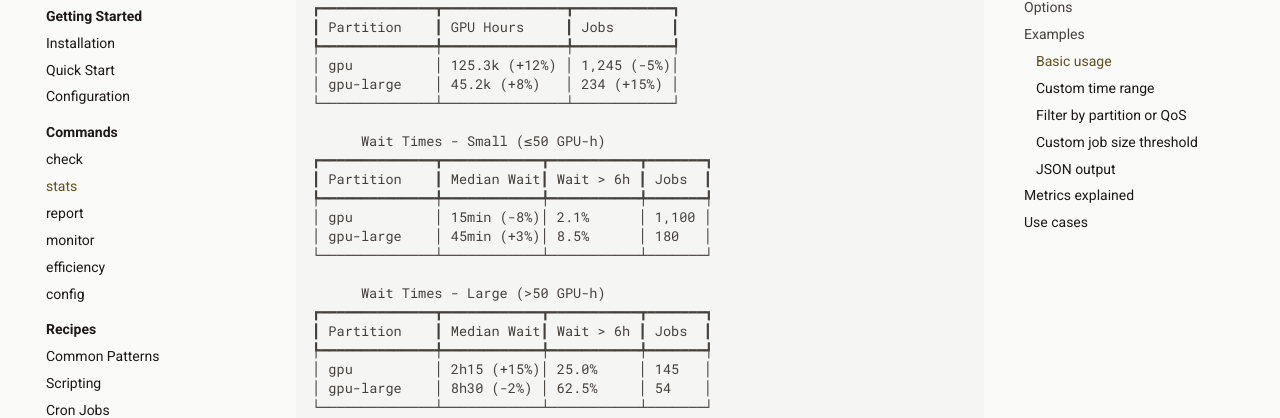
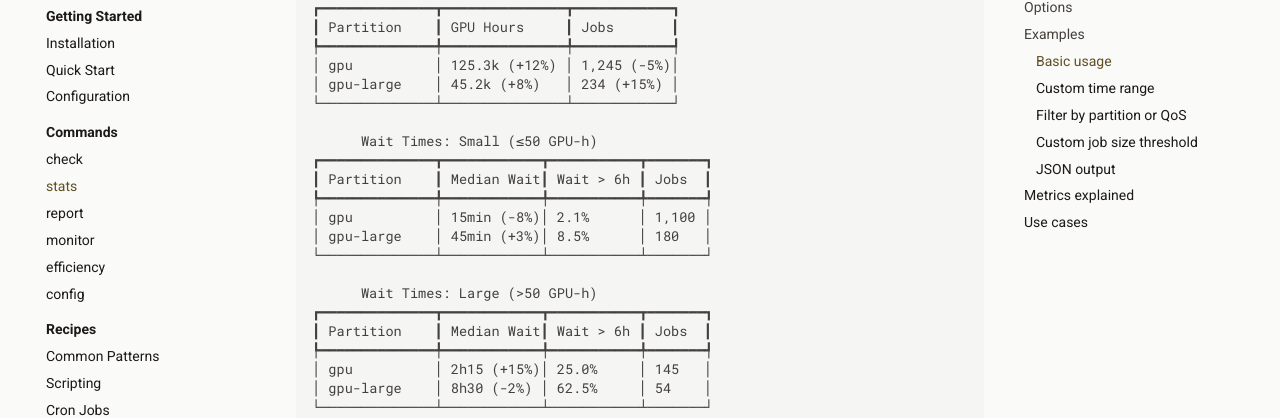
Before and after one commit to dedalus-labs/slurmq, an MkDocs documentation site: the page built from docs/commands/stats.md, in a window 1280 px wide and 900 px high, scrolled down 913 px. Shown: the part 128-546 px from the top of the window. Built offline with MkDocs 1.6.1 and Material for MkDocs 9.7.7, drawn with Linux system fonts in a browser that asks for light colours; comment, search, counter and statistics services are not loaded.

Commit message:
style(cli): use colon in table titles

```diff
--- a/docs/commands/stats.md
+++ b/docs/commands/stats.md
@@ -38,7 +38,7 @@ Output:
 │ gpu-large    │ 45.2k (+8%)   │ 234 (+15%) │
 └──────────────┴───────────────┴────────────┘
 
-      Wait Times - Small (≤50 GPU-h)
+      Wait Times: Small (≤50 GPU-h)
 ┏━━━━━━━━━━━━━━┳━━━━━━━━━━━━┳━━━━━━━━━━━┳━━━━━━━┓
 ┃ Partition    ┃ Median Wait┃ Wait > 6h ┃ Jobs  ┃
 ┡━━━━━━━━━━━━━━╇━━━━━━━━━━━━╇━━━━━━━━━━━╇━━━━━━━┩
@@ -46,7 +46,7 @@ Output:
 │ gpu-large    │ 45min (+3%)│ 8.5%      │ 180   │
 └──────────────┴────────────┴───────────┴───────┘
 
-      Wait Times - Large (>50 GPU-h)
+      Wait Times: Large (>50 GPU-h)
 ┏━━━━━━━━━━━━━━┳━━━━━━━━━━━━┳━━━━━━━━━━━┳━━━━━━━┓
 ┃ Partition    ┃ Median Wait┃ Wait > 6h ┃ Jobs  ┃
 ┡━━━━━━━━━━━━━━╇━━━━━━━━━━━━╇━━━━━━━━━━━╇━━━━━━━┩
```
Also changed, not shown: docs/commands/monitor.md (+1 -1 lines), docs/commands/report.md (+2 -2 lines), 2 other files.
